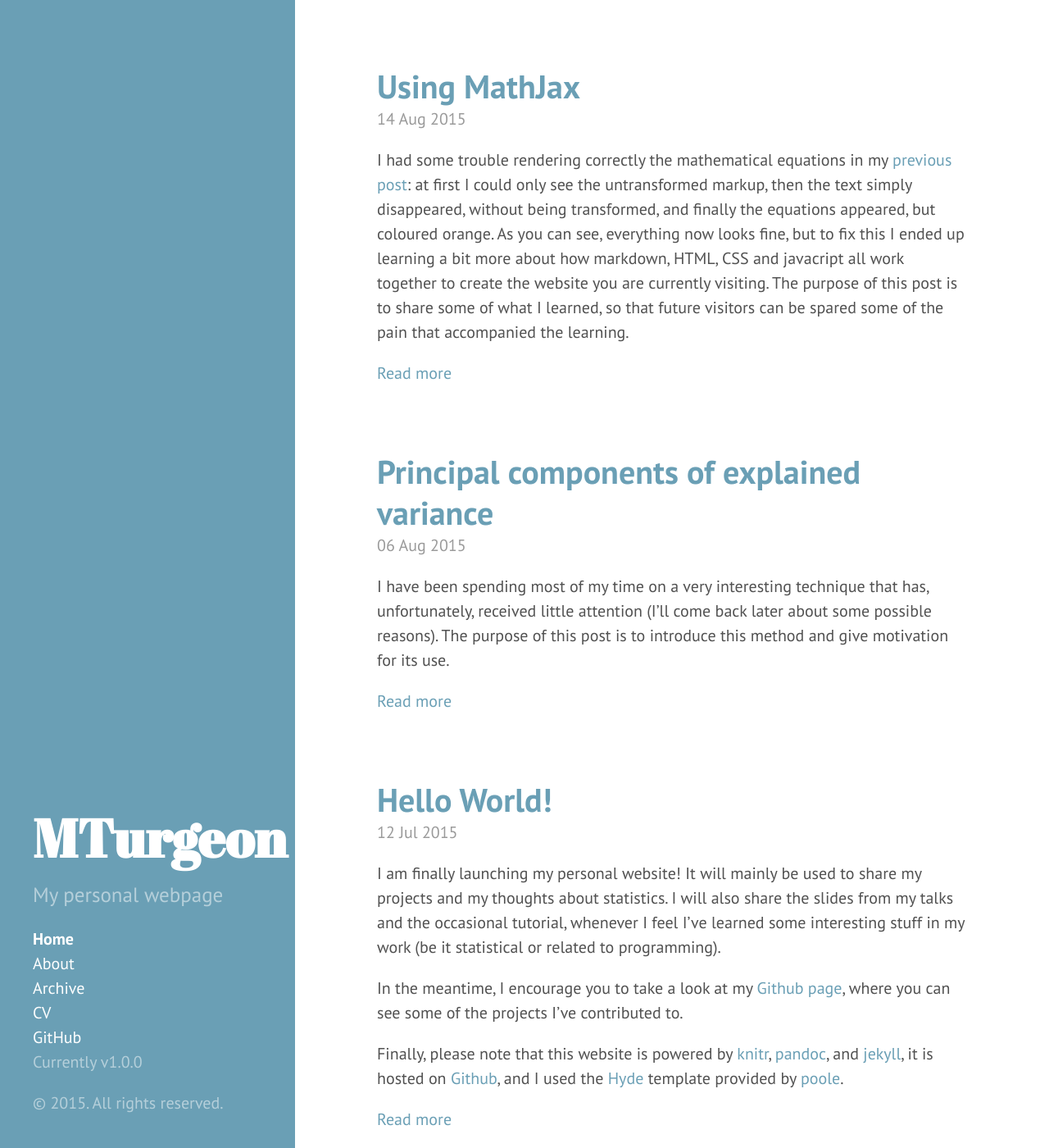
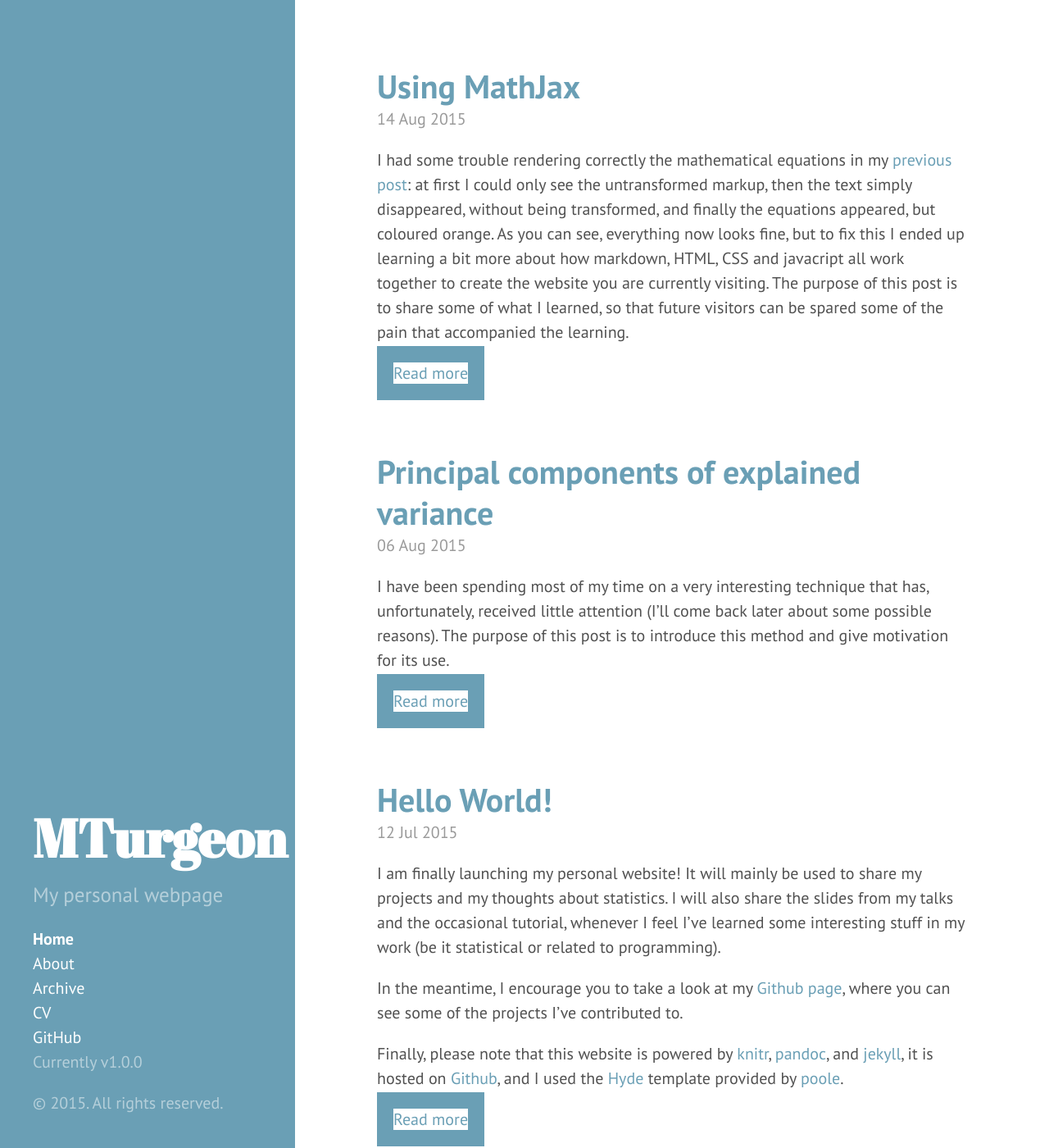
Before and after one commit to turgeonmaxime/old_website, a Jekyll site: the page built from index.html, in a window 1280 px wide and 1400 px high. Shown: the whole window at 82% size. Built offline with Jekyll 4.4.1, drawn with Linux system fonts in a browser that asks for light colours; the list of posts is cut into pages by our own code.

Commit message:
read more button

```diff
--- a/public/css/hyde.css
+++ b/public/css/hyde.css
@@ -143,13 +143,13 @@ a.sidebar-nav-item:focus {
 
 .read-more-btn {
   text-decoration: none;
-  border: #6a9fb5 solide 1em;
+  border: #6a9fb5 solid 1rem;
 }
 
 .read-more-btn:hover {
   background-color: #f2f7f9;
   cursor: pointer;
-  transition-delay: 0.5s;
+  transition-duration: 0.5s;
 }
 
 /*
```
